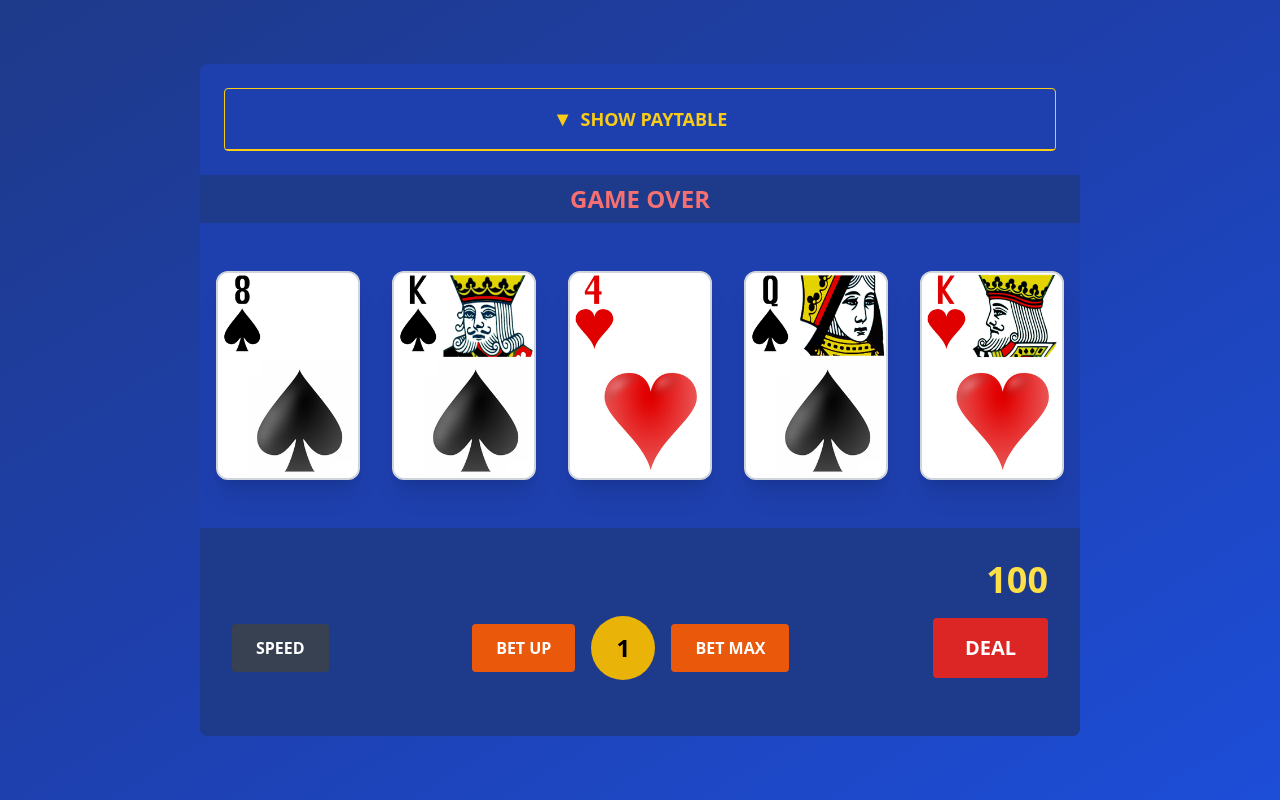
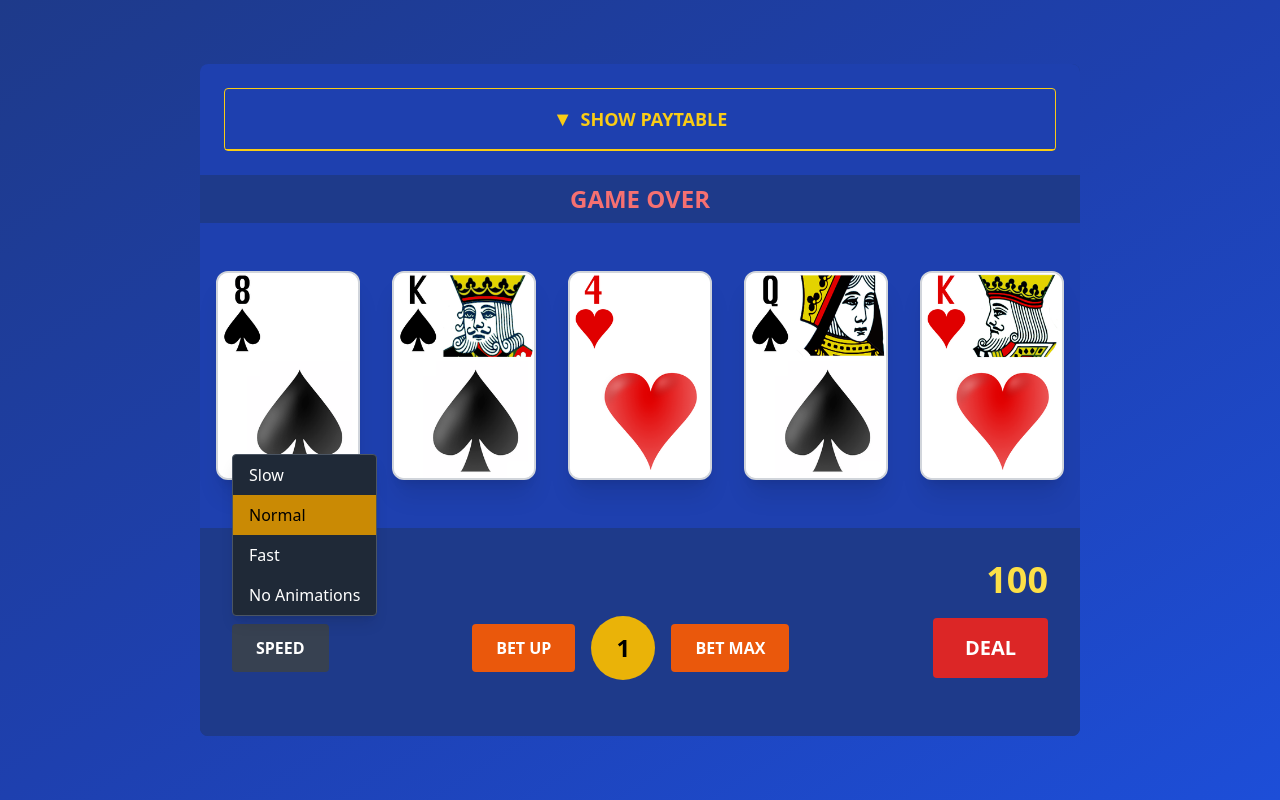
Before and after one commit to audiodude/video-poker-2, a Vue app: page / in a window 1280 px wide. Both pictures are taken after a click on the button "SPEED". Built offline with nearby package versions, Linux system fonts and the light colour scheme.

Commit message:
Animation speed settings

```diff
--- a/src/components/VideoPokerGame.vue
+++ b/src/components/VideoPokerGame.vue
@@ -104,7 +104,22 @@
       <div class="control-row">
         <!-- Left side buttons -->
         <div class="left-controls">
-          <button class="speed-button">SPEED</button>
+          <div class="speed-dropdown-container">
+            <button @click="toggleSpeedDropdown" class="speed-button">
+              SPEED
+            </button>
+            <div v-if="showSpeedDropdown" class="speed-dropdown">
+              <div
+                v-for="speed in speedOptions"
+                :key="speed.value"
+                @click="selectSpeed(speed.value)"
+                class="speed-option"
+                :class="{ active: gameStore.animationSpeed === speed.value }"
+              >
+                {{ speed.label }}
+              </div>
+            </div>
+          </div>
         </div>
 
         <!-- Center bet display -->
@@ -210,6 +225,14 @@ const gameStore = useGameStore();
 const showFeedback = ref(false);
 const showOptimalCards = ref(false);
 const showOrientationMessage = ref(false);
+const showSpeedDropdown = ref(false);
+
+const speedOptions = [
+  { value: 'slow' as const, label: 'Slow' },
+  { value: 'normal' as const, label: 'Normal' },
+  { value: 'fast' as const, label: 'Fast' },
+  { value: 'none' as const, label: 'No Animations' }
+];
 
 function checkOrientation() {
   const isMobile = window.innerWidth <= 1000;
@@ -226,6 +249,13 @@ onMounted(() => {
   window.addEventListener('resize', checkOrientation);
   window.addEventListener('orientationchange', () => {
     setTimeout(checkOrientation, 100);
+  });
+
+  document.addEventListener('click', (event) => {
+    const speedContainer = document.querySelector('.speed-dropdown-container');
+    if (speedContainer && !speedContainer.contains(event.target as Node)) {
+      showSpeedDropdown.value = false;
+    }
   });
 });
 
@@ -279,6 +309,15 @@ function handleNewHand() {
   showOptimalCards.value = false;
   gameStore.hideOptimalStrategy();
   gameStore.newHand();
+}
+
+function toggleSpeedDropdown() {
+  showSpeedDropdown.value = !showSpeedDropdown.value;
+}
+
+function selectSpeed(speed: 'slow' | 'normal' | 'fast' | 'none') {
+  gameStore.setAnimationSpeed(speed);
+  showSpeedDropdown.value = false;
 }
 
 gameStore.initializeGame();
@@ -350,8 +389,24 @@ gameStore.initializeGame();
   @apply flex flex-col items-center;
 }
 
+.speed-dropdown-container {
+  @apply relative;
+}
+
 .speed-button {
   @apply bg-gray-700 hover:bg-gray-600 text-white font-bold py-3 px-6 text-base rounded;
+}
+
+.speed-dropdown {
+  @apply absolute bottom-full left-0 mb-2 bg-gray-800 border border-gray-600 rounded shadow-lg z-50 min-w-max;
+}
+
+.speed-option {
+  @apply px-4 py-2 hover:bg-gray-700 cursor-pointer text-white whitespace-nowrap;
+}
+
+.speed-option.active {
+  @apply bg-yellow-600 text-black;
 }
 
 .bet-display {
@@ -581,6 +636,14 @@ gameStore.initializeGame();
     @apply py-2 px-3 text-sm;
   }
 
+  .speed-dropdown {
+    @apply text-sm;
+  }
+
+  .speed-option {
+    @apply px-2 py-1;
+  }
+
   .reset-button {
     @apply py-1 px-2 text-sm;
   }
--- a/src/stores/gameStore.ts
+++ b/src/stores/gameStore.ts
@@ -18,6 +18,7 @@ export const useGameStore = defineStore('game', () => {
   const handResult = ref<HandResult | null>(null)
   const showOptimalFeedback = ref(false)
   const initialHand = ref<Card[]>([])
+  const animationSpeed = ref<'slow' | 'normal' | 'fast' | 'none'>('normal')
 
   const canBet = computed(() => (phase.value === 'betting' || phase.value === 'result') && credits.value >= 1)
   const canDeal = computed(() => (phase.value === 'betting' || phase.value === 'result') && credits.value >= bet.value)
@@ -30,6 +31,7 @@ export const useGameStore = defineStore('game', () => {
     phase.value = 'betting'
     resetHand()
     showRandomCards()
+    loadAnimationSpeed()
   }
 
   function resetHand() {
@@ -78,6 +80,28 @@ export const useGameStore = defineStore('game', () => {
     }
   }
 
+  function getAnimationDelay(): number {
+    switch (animationSpeed.value) {
+      case 'slow': return 400
+      case 'normal': return 200
+      case 'fast': return 100
+      case 'none': return 0
+      default: return 200
+    }
+  }
+
+  function setAnimationSpeed(speed: 'slow' | 'normal' | 'fast' | 'none') {
+    animationSpeed.value = speed
+    localStorage.setItem('animation-speed', speed)
+  }
+
+  function loadAnimationSpeed() {
+    const saved = localStorage.getItem('animation-speed')
+    if (saved && ['slow', 'normal', 'fast', 'none'].includes(saved)) {
+      animationSpeed.value = saved as 'slow' | 'normal' | 'fast' | 'none'
+    }
+  }
+
   function deal() {
     if (!canDeal.value) return
 
@@ -112,8 +136,12 @@ export const useGameStore = defineStore('game', () => {
   }
 
   async function dealCardsAnimated(dealtCards: Card[]) {
+    const delay = getAnimationDelay()
+
     for (let i = 0; i < 5; i++) {
-      await new Promise(resolve => setTimeout(resolve, 200)) // 200ms delay between cards
+      if (delay > 0) {
+        await new Promise(resolve => setTimeout(resolve, delay))
+      }
       currentHand.value[i] = dealtCards[i]
     }
 
@@ -189,8 +217,12 @@ export const useGameStore = defineStore('game', () => {
   }
 
   async function drawCardsAnimated(cardsToReplace: number[], dealtCards: Card[]) {
+    const delay = getAnimationDelay()
+
     for (let i = 0; i < cardsToReplace.length; i++) {
-      await new Promise(resolve => setTimeout(resolve, 200)) // 200ms delay between cards
+      if (delay > 0) {
+        await new Promise(resolve => setTimeout(resolve, delay))
+      }
       const cardIndex = cardsToReplace[i]
       currentHand.value[cardIndex] = dealtCards[i]
     }
@@ -319,6 +351,9 @@ export const useGameStore = defineStore('game', () => {
     hideOptimalStrategy,
     isOptimalPlay,
     resetCredits,
-    showRandomCards
+    showRandomCards,
+    animationSpeed,
+    setAnimationSpeed,
+    loadAnimationSpeed
   }
 })
```
